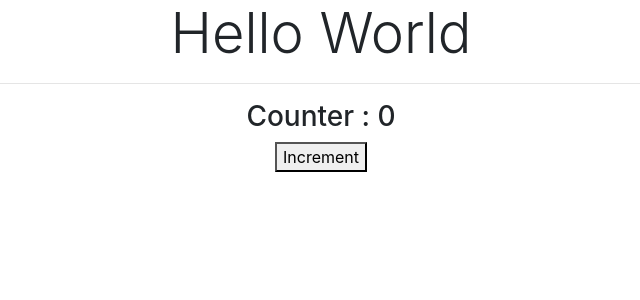
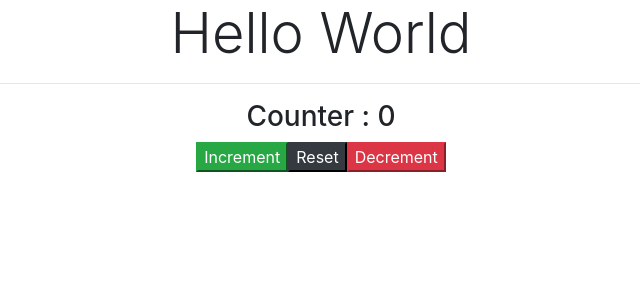
Before and after one commit to Manav15/Notes-App-React, a React (Create React App) app: page / in a window 1280 px wide. Shown: the top 300 px of the page, without its empty margins (319-959 px from the left). Built offline with nearby package versions, Linux system fonts and the light colour scheme.

Commit message:
StateDemo inc dec reset added

```diff
--- a/src/components/StateDemo/StateChild.js
+++ b/src/components/StateDemo/StateChild.js
@@ -4,7 +4,11 @@ const StateChild = (props) => {
     return (
         <div>
             <h3>Counter : {props.counter}</h3>
-            <button onClick = {props.onIncrease}>Increment</button>
+            <div className="btn-group">
+                <button onClick = {props.onIncrease} className="btn-success ">Increment</button>
+                <button onClick = {props.onReset} className="btn-dark" >Reset</button>
+                <button onClick = {props.onDecrease} className="btn-danger " >Decrement</button>
+            </div>
         </div>
     );
 }
--- a/src/components/StateDemo/StateParent.js
+++ b/src/components/StateDemo/StateParent.js
@@ -12,10 +12,20 @@ class StateParent extends Component {
         })
     }
 
+    onDecrement = () => {
+        this.setState({
+            counter : this.state.counter - 1
+        })
+    }
+
+    onReset = () =>{
+        this.setState({counter : 0})
+    }
+
     render() {
         return (
             <div>
-                <StateChild counter = {this.state.counter} onIncrease = {this.onIncrement}/>
+                <StateChild counter = {this.state.counter} onIncrease = {this.onIncrement} onReset = {this.onReset} onDecrease= {this.onDecrement}/>
             </div>
         );
     }
```
